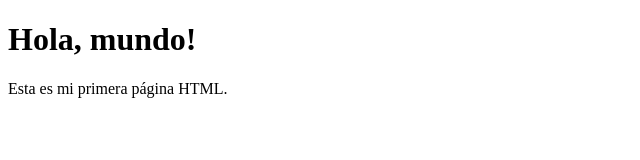
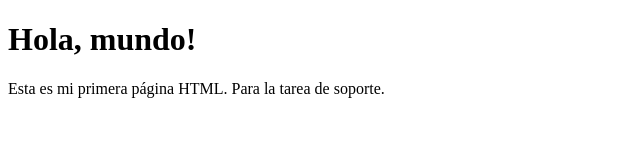
Before and after one commit to LuisRoseroGranados/Deber, a plain HTML site: page index.html in a window 1280 px wide. Shown: the whole page, without its empty margins (0-640 px from the left). Drawn offline with Linux system fonts and the light colour scheme.

Commit message:
Update index.html

```diff
--- a/index.html
+++ b/index.html
@@ -8,7 +8,7 @@
 <body>
 
 <h1>Hola, mundo!</h1>
-<p>Esta es mi primera página HTML.</p>
+<p>Esta es mi primera página HTML. Para la tarea de soporte.</p>
 
 </body>
 </html>
```
